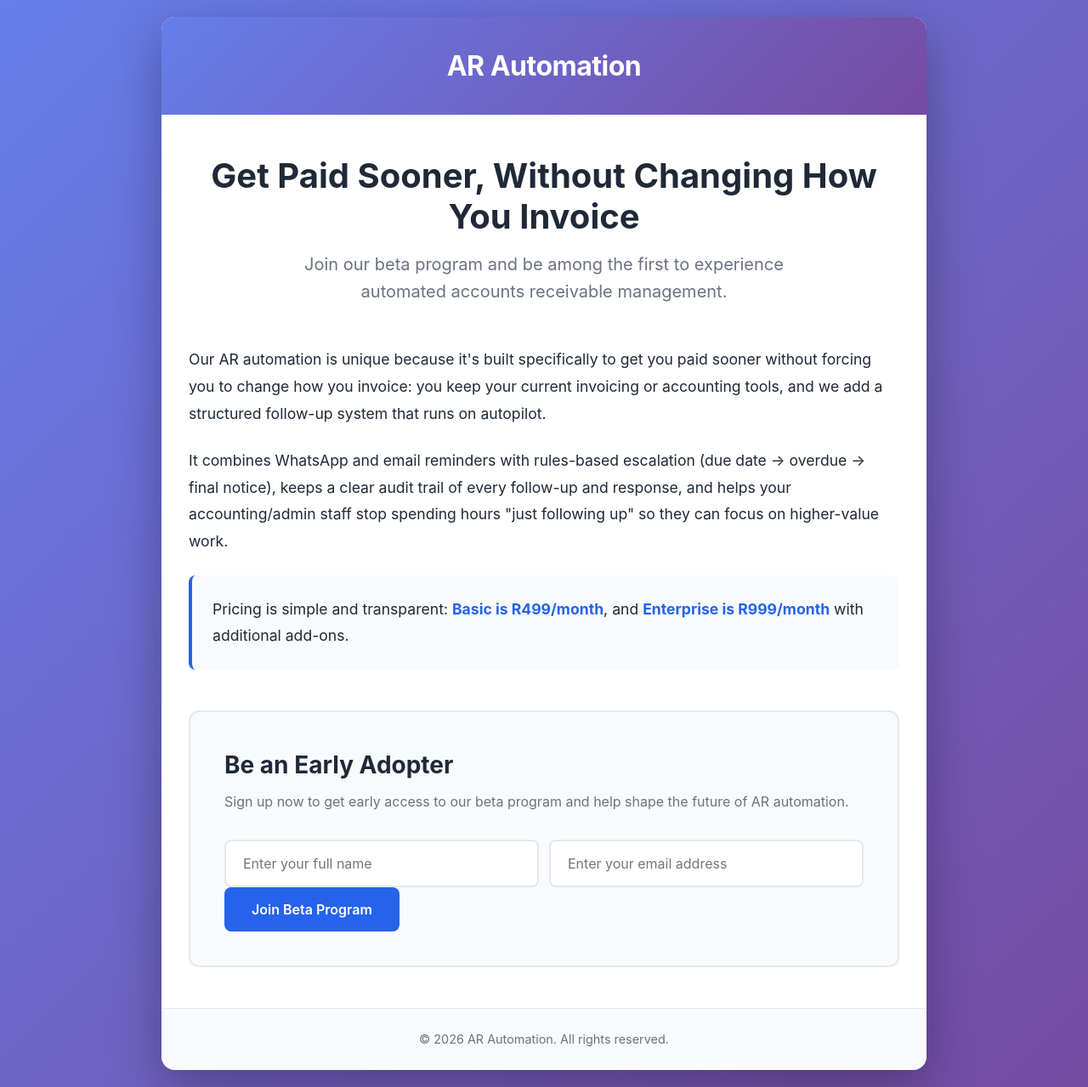
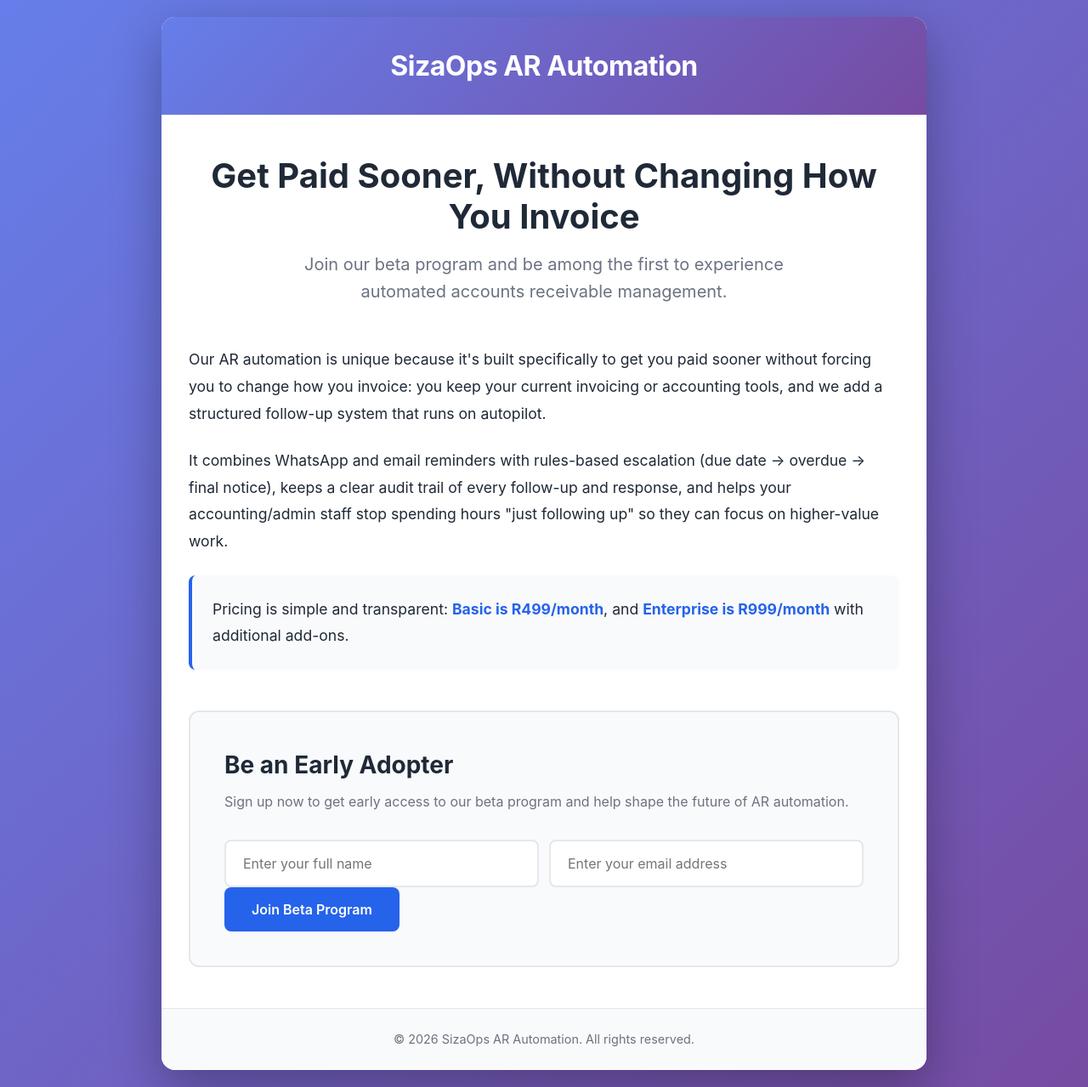
Before and after one commit to DanwinFrancis/sizaops, a website: page index.html in a window 1280 px wide. Shown: the whole page at 85% size. Drawn offline with nearby package versions, Linux system fonts and the light colour scheme.

```diff
--- a/index.html
+++ b/index.html
@@ -9,7 +9,7 @@
 <body>
     <div class="container">
         <header>
-            <h1 class="logo">AR Automation</h1>
+            <h1 class="logo">SizaOps AR Automation</h1>
         </header>
 
         <main>
@@ -63,7 +63,7 @@
         </main>
 
         <footer>
-            <p>&copy; 2026 AR Automation. All rights reserved.</p>
+            <p>&copy; 2026 SizaOps AR Automation. All rights reserved.</p>
         </footer>
     </div>
 
```
